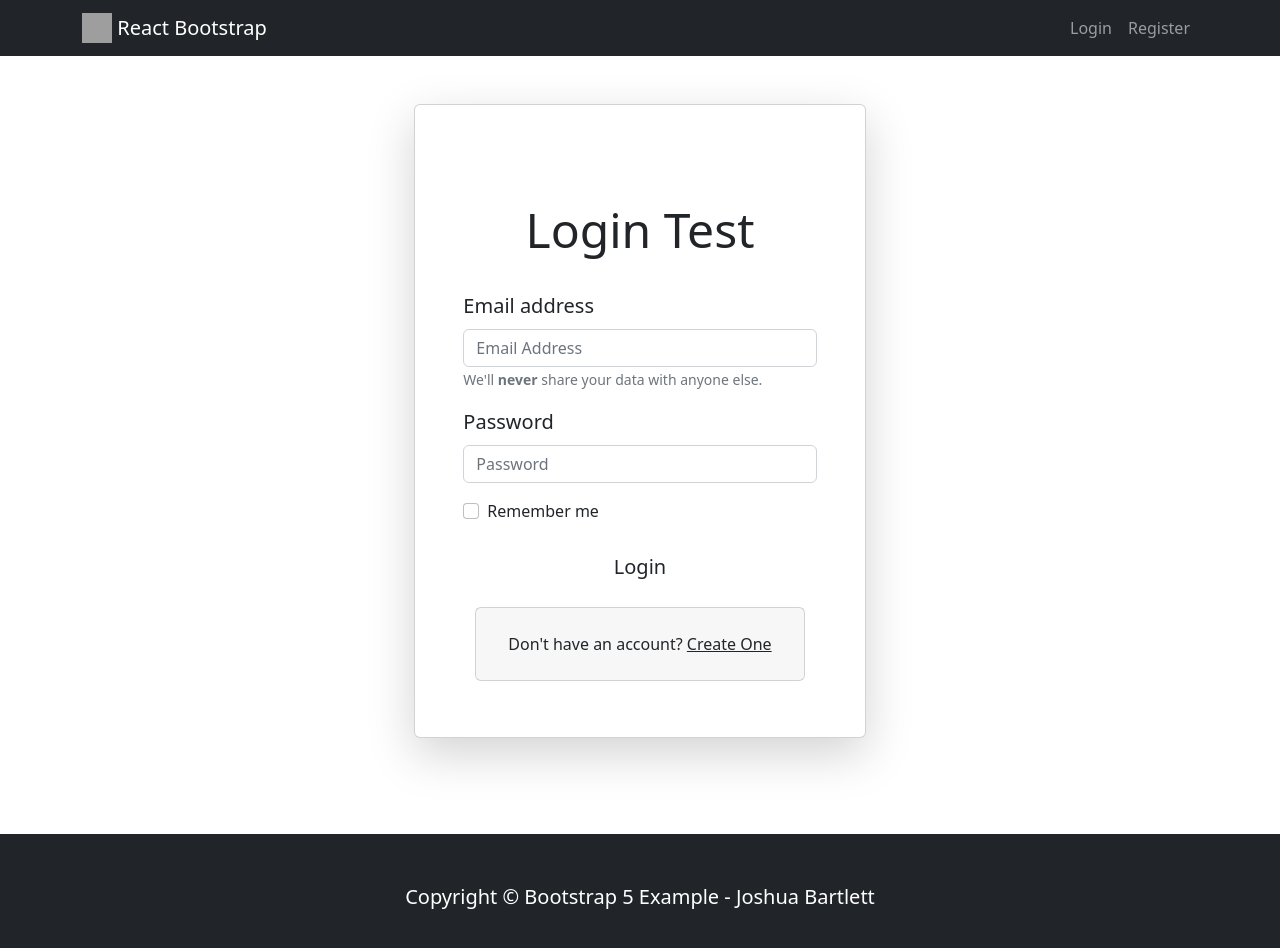
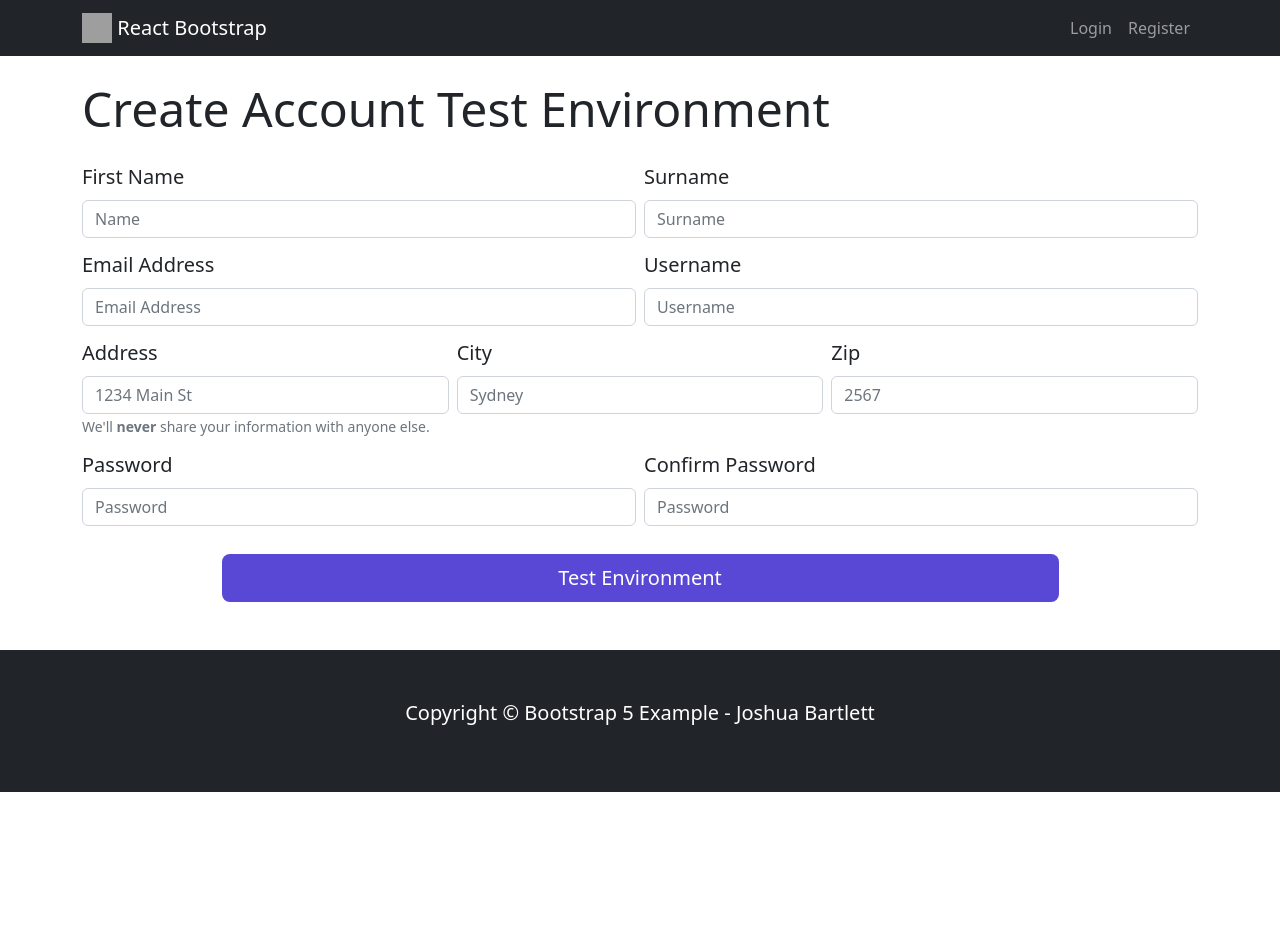
Before and after one commit to Joshva115/Silvia, a React (Create React App) app in the folder silvia/: page /test in a window 1280 px wide. Shown: the top 948 px of the page. After the commit the page ends 800 px from the top, so only its background shows below. Built offline with nearby package versions, Linux system fonts and the light colour scheme; grey boxes are pictures that could not be loaded.

Commit message:
Prepare Test Environment - Registration

```diff
--- a/silvia/src/pages/test.jsx
+++ b/silvia/src/pages/test.jsx
@@ -5,9 +5,11 @@ import Button from "react-bootstrap/Button";
 import Form from "react-bootstrap/Form";
 import Container from "react-bootstrap/Container";
 import { loginSchema } from "../schemas/validationSchema";
-
-const onSubmit = (values, actions) => {
+import "./general.css";
+const onSubmit = async (values, actions) => {
   console.log(values);
+  console.log(actions);
+  await new Promise((resolve) => setTimeout(resolve, 1000));
   actions.resetForm();
 };
 
@@ -31,141 +33,91 @@ const test = () => {
         errors,
       }) => (
         <Form onSubmit={handleSubmit}>
-          <Container className="d-flex align-items-center justify-content-center py-5">
-            <Card className="card shadow-lg p-5">
-              <Form>
-                <Card.Title className="pb-2 display-5 mt-5 text-center">
-                  Login Test
-                </Card.Title>
-                <Form.Group className="mb-3 pt-3">
-                  <Form.Label className="lead">Email address</Form.Label>
+          <Container>
+            <h3 class="text-left display-5 pt-4">
+              Create Account Test Environment
+            </h3>
+            <Form className="row g-2 mt-3">
+              <Form.Group className="mb-1 col-md-6">
+                <Form.Label className="lead">First Name</Form.Label>
+                <Form.Control id="name" type="text" placeholder="Name" />
+              </Form.Group>
+              <Form.Group className="col-md-6 w-10">
+                <Form.Label className="lead">Surname</Form.Label>
+                <Form.Control id="surname" type="text" placeholder="Surname" />
+              </Form.Group>
+              <Form.Group className="col-md-6 w-10">
+                <Form.Label className="lead">Email Address</Form.Label>
                 <Form.Control
-                    type="email"
+                  type="text"
                   placeholder="Email Address"
-                    aria-describedby="inputGroupPrepend"
-                    name="email"
-                    value={values.email}
-                    onChange={handleChange}
-                    onBlur={handleBlur}
-                    className={
-                      errors.email && touched.email ? "input-error" : ""
-                    }
+                  id="email"
                 />
-                  {errors.email && touched.email && (
-                    <p className="error">{errors.email}</p>
-                  )}
+              </Form.Group>
+              <Form.Group className="mb-1 col-md-6">
+                <Form.Label className="lead">Username</Form.Label>
+                <Form.Control
+                  type="text"
+                  placeholder="Username"
+                  id="username"
+                />
+              </Form.Group>
+              <Form.Group className="mb-1 col-md-4">
+                <Form.Label className="lead">Address</Form.Label>
+                <Form.Control
+                  type="text"
+                  placeholder="1234 Main St"
+                  id="address"
+                />
                 <Form.Text className="text-muted">
-                    We'll <b>never</b> share your data with anyone else.
+                  We'll <b>never</b> share your information with anyone else.
                 </Form.Text>
               </Form.Group>
-
-                <Form.Group className="mb-3">
+              <Form.Group className="col-md-4">
+                <Form.Label className="lead">City</Form.Label>
+                <Form.Control
+                  type="text"
+                  id="city"
+                  placeholder="Sydney"
+                  maxLength={10}
+                />
+              </Form.Group>
+              <Form.Group className="col-md-4">
+                <Form.Label className="lead">Zip</Form.Label>
+                <Form.Control
+                  type="text"
+                  id="zip"
+                  placeholder="2567"
+                  maxLength={4}
+                />
+              </Form.Group>
+              <Form.Group className="mb-1 col-md-6">
                 <Form.Label className="lead">Password</Form.Label>
                 <Form.Control
+                  id="password"
                   type="password"
                   placeholder="Password"
-                    id="password"
-                    name="password"
-                    value={values.password}
-                    onChange={handleChange}
-                    onBlur={handleBlur}
-                    className={
-                      errors.password && touched.password ? "input-error" : ""
-                    }
                 />
-                  {errors.password && touched.password && (
-                    <p className="error">{errors.password}</p>
-                  )}
               </Form.Group>
-                <Form.Group className="mb-3">
-                  <Form.Check type="checkbox" label="Remember me" />
+              <Form.Group className="col-md-6 w-10">
+                <Form.Label className="lead">Confirm Password</Form.Label>
+                <Form.Control
+                  id="confirmPassword"
+                  type="password"
+                  placeholder="Password"
+                />
               </Form.Group>
-                <Form.Group className="col-md-12 text-center pt-1">
+              <Form.Group class="col-md-12 text-center pt-3">
                 <Button
-                    variant="btn btn-lg w-100"
+                  variant="btn btn-lg w-75"
                   className="custom-btn"
                   type="submit"
                 >
-                    Login
+                  Test Environment
                 </Button>
               </Form.Group>
-                <Form.Group className="pb-2">
-                  <Container className="text-left">
-                    <Card className="text-center mt-3">
-                      <Card.Footer className="border-0">
-                        <Card.Body className="text-center">
-                          {" "}
-                          Don't have an account?{" "}
-                          <a href="/register" className="text-dark">
-                            Create One
-                          </a>
-                        </Card.Body>
-                      </Card.Footer>
-                    </Card>
+            </Form>
           </Container>
-                </Form.Group>
-              </Form>
-            </Card>
-          </Container>
-
-          {/* <Container>
-            <Row className="mb-3">
-              <Form.Group
-                as={Col}
-                md="12"
-                controlId="validationEmail"
-                className="pb-4"
-              >
-                <Form.Label>Email Address</Form.Label>
-                <InputGroup hasValidation className="pt-2">
-                  <InputGroup.Text id="inputGroupPrepend">@</InputGroup.Text>
-                  <Form.Control
-                    type="email"
-                    placeholder="Email Address"
-                    aria-describedby="inputGroupPrepend"
-                    name="email"
-                    value={values.email}
-                    onChange={handleChange}
-                    isInvalid={!!errors.email}
-                  />
-                  <Form.Control.Feedback type="invalid" tooltip>
-                    {errors.email}
-                  </Form.Control.Feedback>
-                </InputGroup>
-              </Form.Group>
-
-              <Form.Group
-                as={Col}
-                md="12"
-                controlId="validationFormikUsername2"
-              >
-                <Form.Label>Password</Form.Label>
-                <InputGroup hasValidation>
-                  <Form.Control
-                    type="password"
-                    placeholder="Password"
-                    aria-describedby="inputGroupPrepend"
-                    name="password"
-                    value={values.password}
-                    onChange={handleChange}
-                    isInvalid={!!errors.password}
-                  />
-                  <Form.Control.Feedback type="invalid" tooltip>
-                    {errors.password}
-                  </Form.Control.Feedback>
-                </InputGroup>
-              </Form.Group>
-              <Form.Group className="col-md-12 text-center pt-4">
-                <Button
-                  variant="btn btn-lg w-50"
-                  className="custom-btn"
-                  type="submit"
-                >
-                  Login
-                </Button>
-              </Form.Group>
-            </Row>
-          </Container> */}
         </Form>
       )}
     </Formik>
```
Lines whose indentation alone changed are shown as unchanged.
